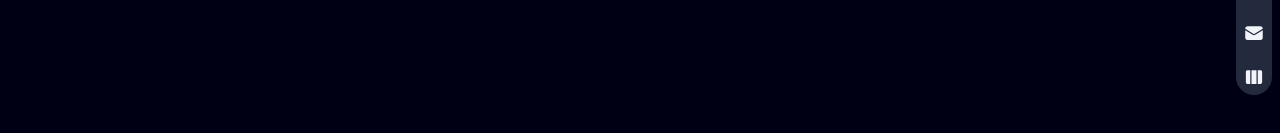
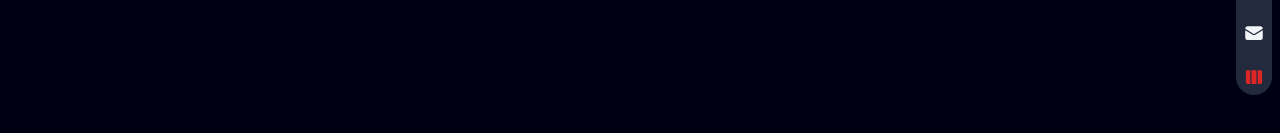
Before and after one commit to teteulf/portfolio, a Next.js app: page /projects in a window 1280 px wide. Shown: the part 389-522 px from the top of the page. Built offline with nearby package versions, Linux system fonts and the light colour scheme; a web font is replaced by a local one.

Commit message:
bug: fix: trade hook next/navigate

```diff
--- a/src/app/menu.jsx
+++ b/src/app/menu.jsx
@@ -1,18 +1,17 @@
 "use client";
 import { HiUser, HiHome, HiEnvelope, HiViewColumns } from "react-icons/hi2";
 import Link from "next/link";
-import { useRouter } from "next/navigation";
+import { usePathname } from "next/navigation";
 
 const navData = [
   { name: "Home", path: "/", icon: <HiHome /> },
-  { name: "About me", path: "/About_Me", icon: <HiUser /> },
-  { name: "Talk to me", path: "/Talk_To_Me", icon: <HiEnvelope /> },
-  { name: "Projects", path: "/Projects", icon: <HiViewColumns /> },
+  { name: "About me", path: "/about_me", icon: <HiUser /> },
+  { name: "Talk to me", path: "/talk_to_me", icon: <HiEnvelope /> },
+  { name: "Projects", path: "/projects", icon: <HiViewColumns /> },
 ];
 
 export default function Menu() {
-  const router = useRouter();
-  const pathname = router.pathname;
+  const pathname = usePathname();
   return (
     <div
       className="
@@ -27,9 +26,6 @@
     >
       <nav className="flex xl:flex-col gap-6 ">
         {navData.map((link, index) => {
-          console.log("link.path:", link.path);
-          console.log("pathname:", pathname);
-          console.log("Condition:", link.path === pathname);
           return (
             <Link
               href={link.path}
```
